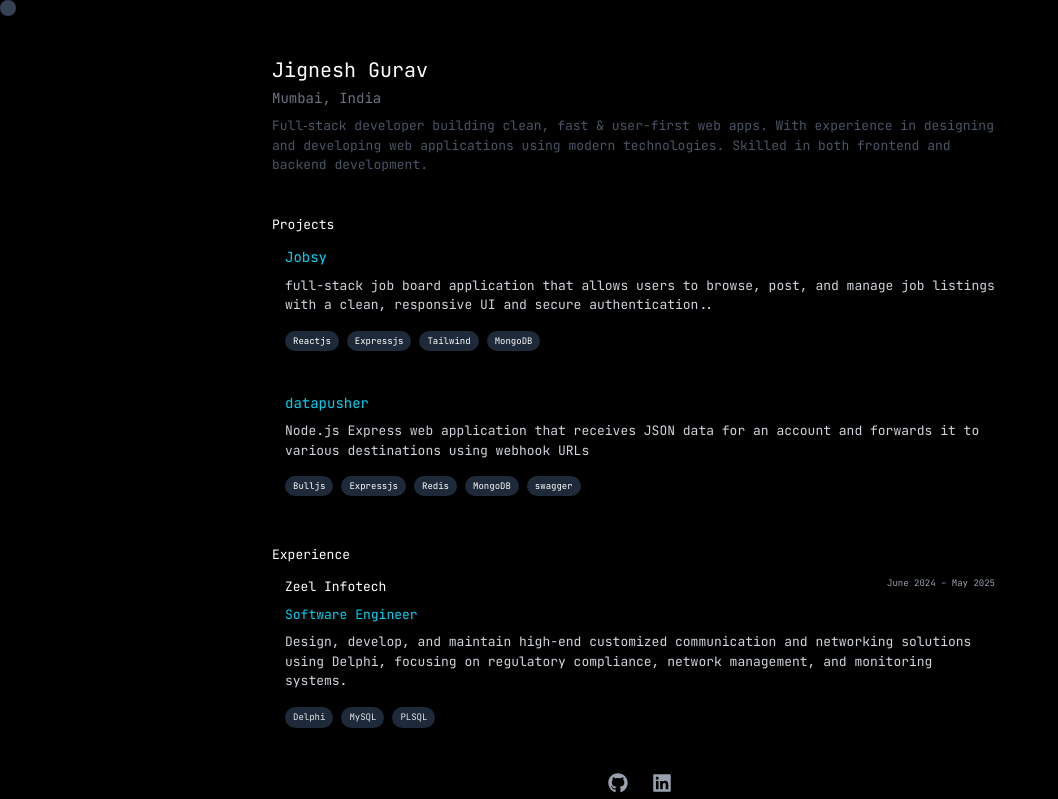
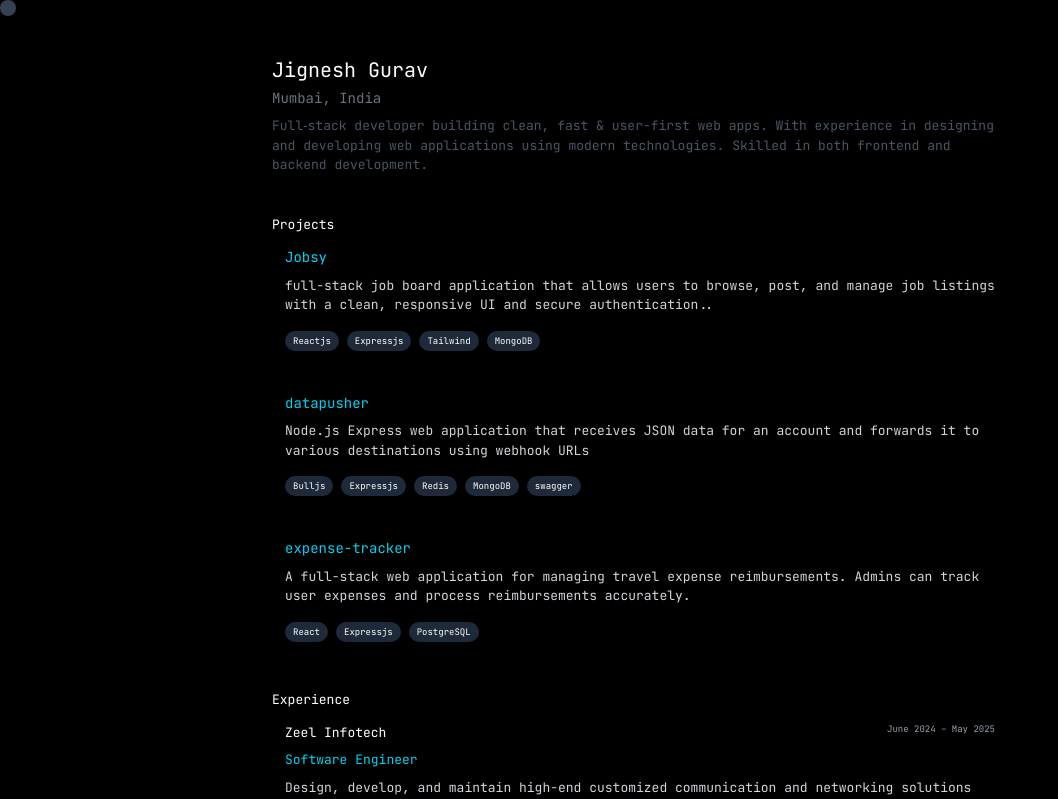
Before and after one commit to jignesh1001/portfolio, a React (Vite) app: page / in a window 1280 px wide. Shown: the top 799 px of the page, without its empty margins (0-1058 px from the left). Built offline with nearby package versions, Linux system fonts and the light colour scheme.

Commit message:
add project expense tracker

```diff
--- a/src/components/Projects.jsx
+++ b/src/components/Projects.jsx
@@ -14,6 +14,14 @@ const projects = [
     link: "https://github.com/jignesh1001/datapusher",
     tech: ["Bulljs", "Expressjs", "Redis", "MongoDB","swagger"],
     githubLink: "https://github.com/jignesh1001/datapusher",
+    isLive : false
+  },
+  {
+    name: "expense-tracker",
+    description: "A full-stack web application for managing travel expense reimbursements. Admins can track user expenses and process reimbursements accurately.",
+    link: "https://github.com/jignesh1001/expense-tracker",
+    tech: ["React", "Expressjs", "PostgreSQL"],
+    githubLink: "https://github.com/jignesh1001/expense-tracker",
     isLive : false
   },
 
```
